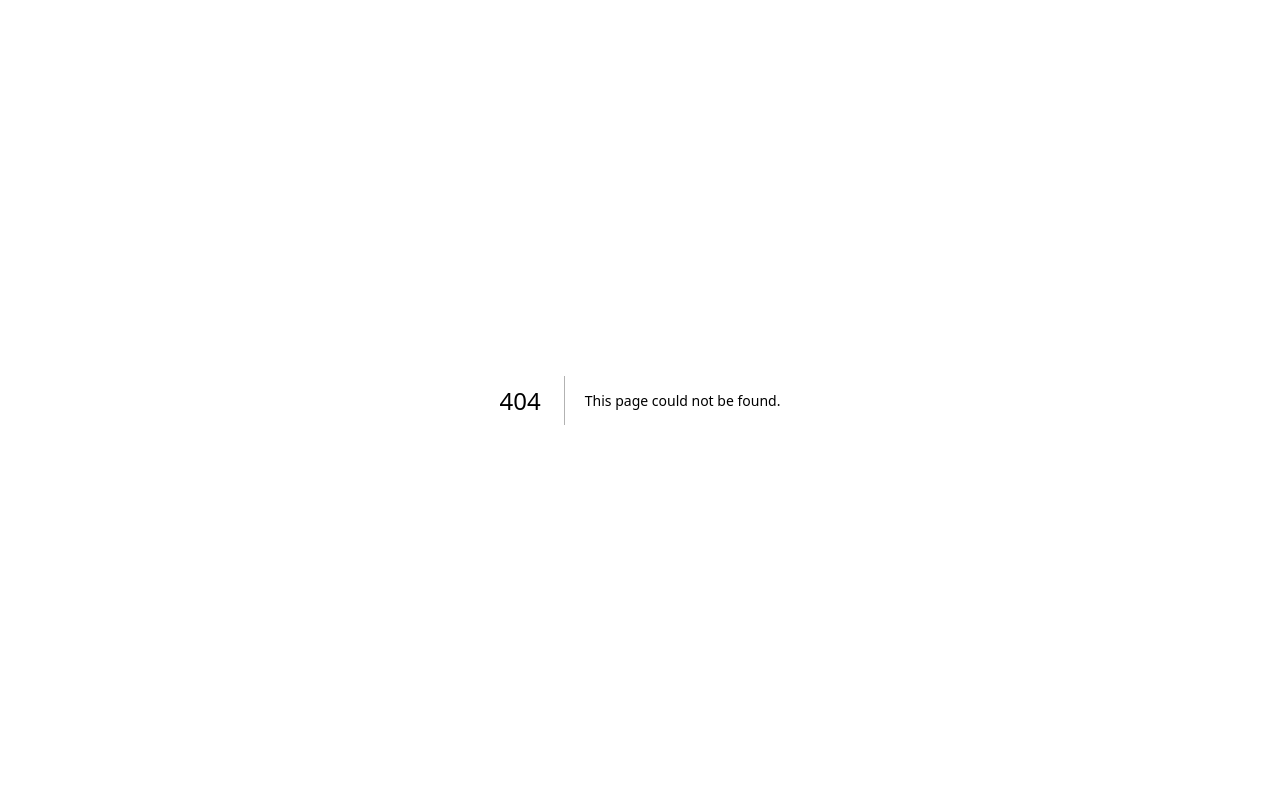
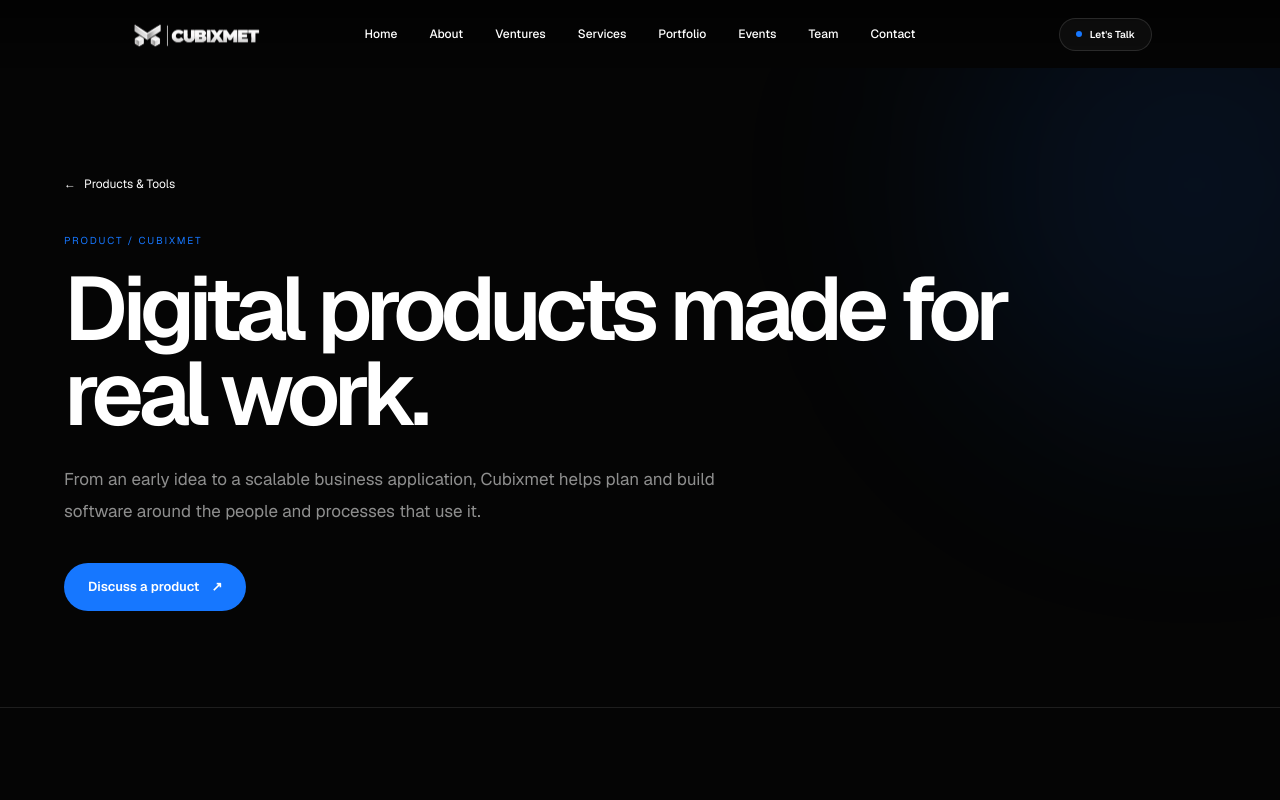
Before and after one commit to amnas-cubixmet/cubixmet, a Next.js app: page /products in a window 1280 px wide. Before the commit this address had no page. Shown: the top 800 px of the page. Built offline with nearby package versions, Linux system fonts and the light colour scheme.

Commit message:
feat(pages): add product detail page

```diff
--- /dev/null
+++ b/app/products/page.tsx
@@ -0,0 +1,12 @@
+import type { Metadata } from "next";
+import ProductToolDetail from "../../components/home/ProductToolDetail";
+import { productTools } from "../../data/productTools";
+
+export const metadata: Metadata = {
+  title: "Products | Cubixmet",
+  description: "Explore software product development at Cubixmet.",
+};
+
+export default function ProductsPage() {
+  return <ProductToolDetail item={productTools[0]} />;
+}
```
